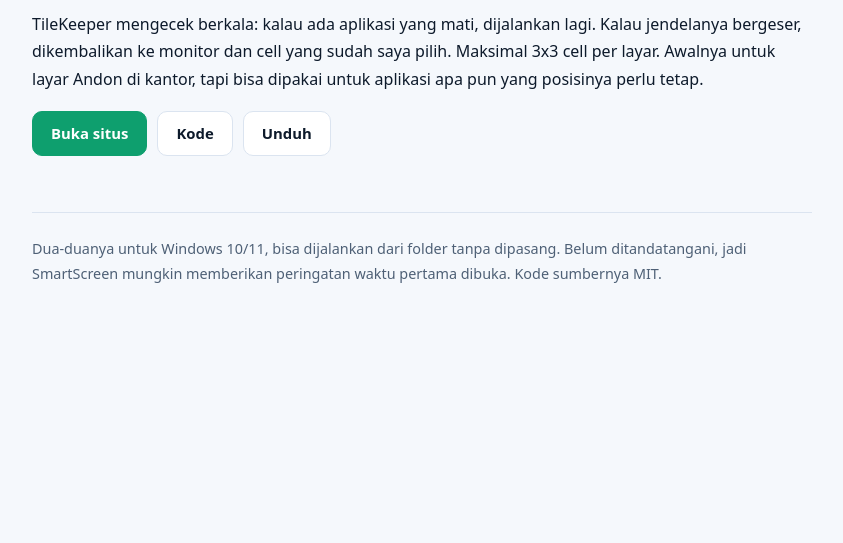
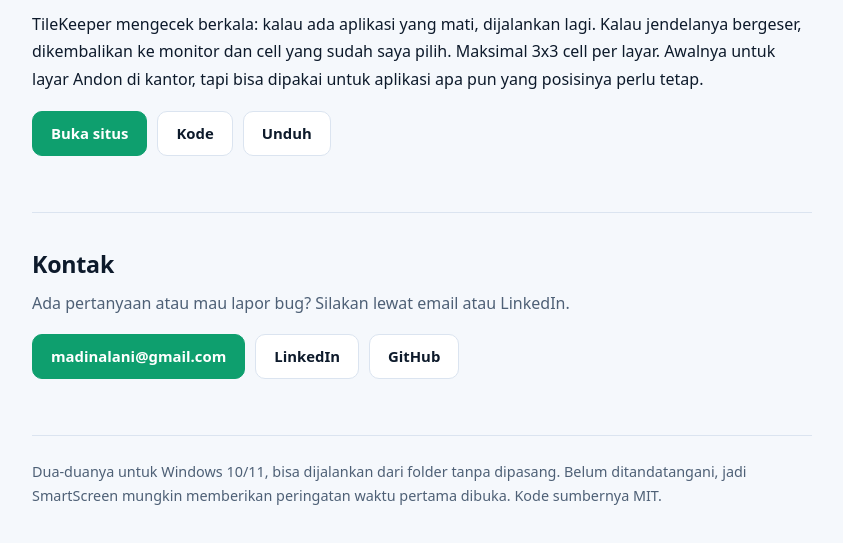
Before and after one commit to ASQAL90/asqal90.github.io, a plain HTML site: page index.html in a window 1280 px wide. Shown: the part 2076-2619 px from the top of the page, without its empty margins (218-1061 px from the left). Before the commit the page ends 2426 px from the top, so only its background shows below. Drawn offline with Linux system fonts and the light colour scheme.

Commit message:
Tambahkan kontak email dan LinkedIn

```diff
--- a/index.html
+++ b/index.html
@@ -29,6 +29,9 @@
   article img { width: 100%; display: block; border-radius: 12px; border: 1px solid var(--border); margin: 18px 0 20px; }
   article .links { margin-top: 18px; }
 
+  .contact { margin-top: 56px; border-top: 1px solid var(--border); padding-top: 32px; }
+  .contact h2 { font-size: 1.45rem; margin: 0 0 6px; letter-spacing: -.01em; }
+  .contact p { margin: 0 0 16px; color: var(--muted); }
   footer { margin-top: 56px; border-top: 1px solid var(--border); padding-top: 24px; color: var(--muted); font-size: .9rem; }
   a { color: var(--accent); }
 </style>
@@ -69,6 +72,16 @@
     </div>
   </article>
 
+  <section class="contact">
+    <h2>Kontak</h2>
+    <p>Ada pertanyaan atau mau lapor bug? Silakan lewat email atau LinkedIn.</p>
+    <div class="links">
+      <a class="btn primary" href="mailto:madinalani@gmail.com">madinalani@gmail.com</a>
+      <a class="btn" href="https://linkedin.com/in/madinalani">LinkedIn</a>
+      <a class="btn" href="https://github.com/asqal90">GitHub</a>
+    </div>
+  </section>
+
   <footer>
     Dua-duanya untuk Windows 10/11, bisa dijalankan dari folder tanpa dipasang. Belum ditandatangani, jadi SmartScreen mungkin memberikan peringatan waktu pertama dibuka. Kode sumbernya MIT.
   </footer>
```
